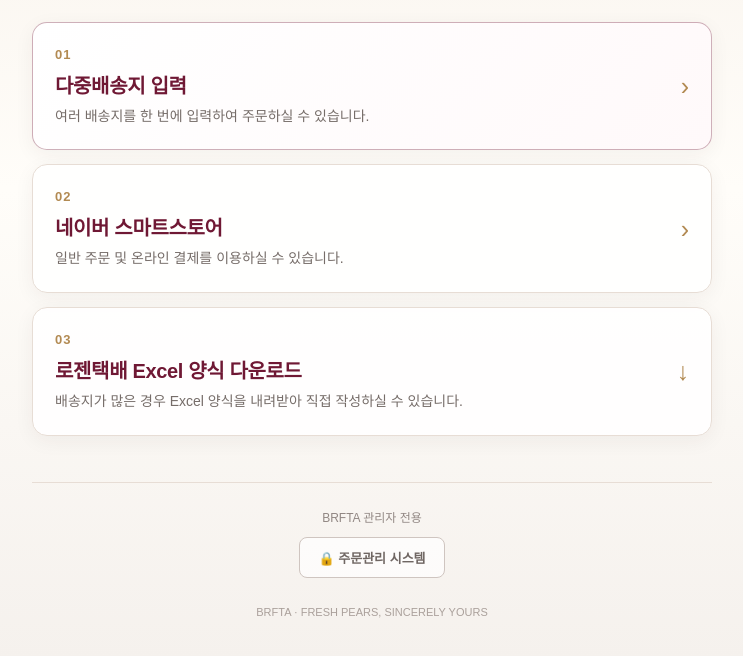
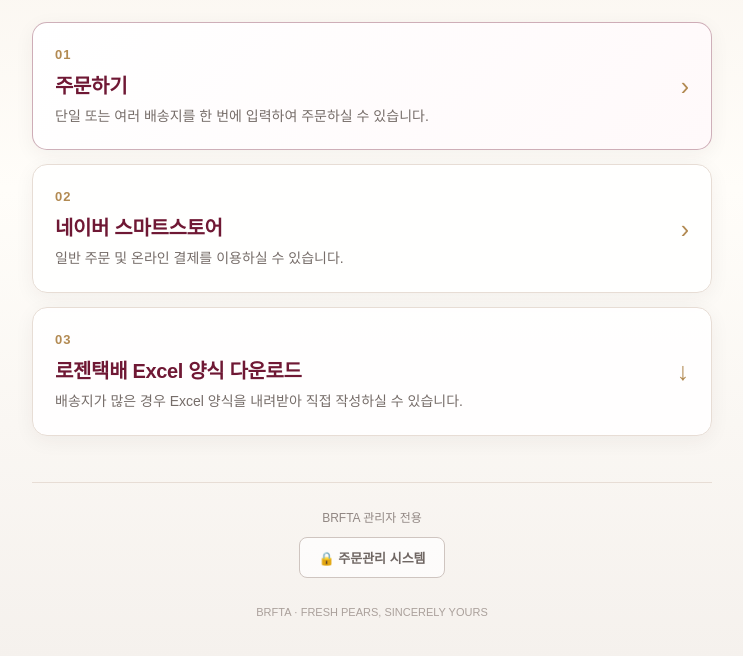
Before and after one commit to BRFTA/order, a plain HTML site: page index.html in a window 1280 px wide. Shown: the part 246-902 px from the top of the page, without its empty margins (268-1011 px from the left). Drawn offline with Linux system fonts and the light colour scheme.

Commit message:
Update index.html

```diff
--- a/index.html
+++ b/index.html
@@ -102,8 +102,8 @@
     <section class="choices" aria-label="주문 방법 선택">
       <a class="choice primary" href="./multi/">
         <span class="number">01</span>
-        <span class="title">다중배송지 입력</span>
-        <span class="desc">여러 배송지를 한 번에 입력하여 주문하실 수 있습니다.</span>
+        <span class="title">주문하기</span>
+        <span class="desc">단일 또는 여러 배송지를 한 번에 입력하여 주문하실 수 있습니다.</span>
         <span class="arrow" aria-hidden="true">›</span>
       </a>
 
```
